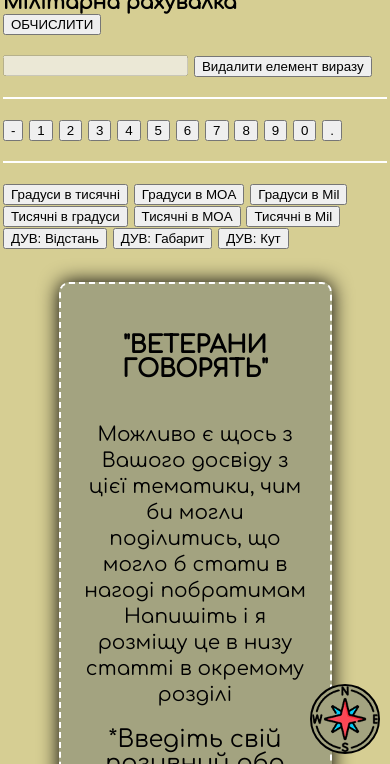
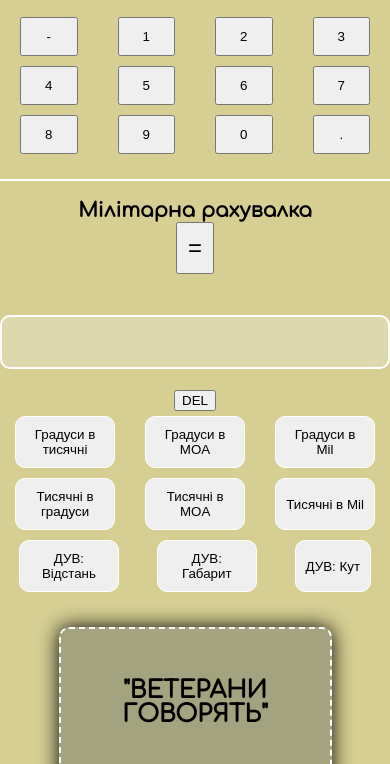
Before and after one commit to Ifenkiul/WEB_InfantryHandbook, a plain HTML site: page countings.html in a window 390 px wide. Shown: the part 80-844 px from the top of the page. Drawn offline with nearby package versions, Linux system fonts and the light colour scheme; a web font is replaced by a local one.

Commit message:
fixes for calc

```diff
--- a/countings.html
+++ b/countings.html
@@ -9,6 +9,7 @@
     <title>Infantry Handbook</title>
     <link rel="stylesheet" type="text/css" href="css/reset.css">
     <link rel="stylesheet" type="text/css" href="css/style.css">
+    <link rel="stylesheet" type="text/css" href="css/countings.css">
     <link href="https://fonts.googleapis.com/css2?family=Neucha&display=swap" rel="stylesheet">
 </head>
 
@@ -41,42 +42,50 @@
         <div class="content">
             <!--CONTENT-->
 
-            <h1 class="result">Мілітарна рахувалка</h1>
-            <button class="btn__count">ОБЧИСЛИТИ</button><br><br>
-            <label><input type="text" class="display" disabled></label>
 
-
-            <button class="delete__btn">Видалити елемент виразу</button>
             <section class="numbers">
                 <hr>
+                <div class="row">
                     <button class="number__btn">-</button>
                     <button class="number__btn">1</button>
                     <button class="number__btn">2</button>
                     <button class="number__btn">3</button>
+                </div>
+                <div class="row">
                     <button class="number__btn">4</button>
                     <button class="number__btn">5</button>
                     <button class="number__btn">6</button>
                     <button class="number__btn">7</button>
+                </div>
+                <div class="row">
                     <button class="number__btn">8</button>
                     <button class="number__btn">9</button>
                     <button class="number__btn">0</button>
                     <button class="number__btn">.</button>
+                </div>
                 <hr>
+            </section>
+            <h1 class="result">Мілітарна рахувалка</h1>
+            <button class="btn__count">=</button><br><br>
+            <label><input type="text" class="display" disabled></label>
+            <br><button class="delete__btn">DEL</button>
 
-            </section>
             <section class="methods">
-
+                <div class="row methods">
                     <button class="operation__btn">Градуси в тисячні</button>
                     <button class="operation__btn">Градуси в MOA</button>
                     <button class="operation__btn">Градуси в Mil</button>
-                <br>
+                </div>
+                <div class="row methods">
                     <button class="operation__btn">Тисячні в градуси</button>
                     <button class="operation__btn">Тисячні в MOA</button>
-                <button class="operation__btn">Тисячні в Mil</button>
-                <br>
+                    <button class="operation__btn">Тисячні в Mil</button></div>
+                <div class="row methods">
                     <button class="operation__btn">ДУВ: Відстань</button>
                     <button class="operation__btn">ДУВ: Габарит</button>
                     <button class="operation__btn">ДУВ: Кут</button>
+                </div>
+
             </section>
 
 
@@ -122,19 +131,7 @@
         <!--------------------------------MAIL US--------------------------------------->
     </main>
 
-    <!--MINI MENU-->
-    <footer class="mini">
-        <img class="mini__btn" src="img/compass.png" alt="mini button image" width="100%">
-        <nav class="mini__menu">
-            <ul class="mini__menu__list">
-                <li><a class="mini__menu__list-link" href="../handbook.html#handbook">НАЗАД</a></li>
-                <li><a class="mini__menu__list-link" href="#1">Загальна інформація, ТТХ, боєприпаси</a></li>
-                <li><a class="mini__menu__list-link" href="#mail">ВЕТЕРАНИ ГОВОРЯТЬ</a></li>
-            </ul>
-        </nav>
 
-    </footer>
-    <!--MINI MENU-->
 
     <!-- MESSAGE BOX-->
     <div class="messageBox invisible">
--- /dev/null
+++ b/css/countings.css
@@ -0,0 +1,71 @@
+.content {
+  text-align: center;
+  padding: 0;
+}
+.numbers {
+  width: 50%;
+  margin: 20px auto;
+}
+.row {
+  width: 100%;
+  display: grid;
+  grid-template-columns: 1fr 1fr 1fr 1fr;
+}
+.number__btn {
+  padding: 10px;
+  margin: 5px 10px;
+  max-width: 100px;
+  cursor: pointer;
+}
+
+.methods {
+  width: 50%;
+  margin: 0 auto;
+  display: flex;
+  justify-content: space-around;
+  flex-wrap: wrap;
+}
+.row.methods {
+  width: 100%;
+  grid-template-columns: 1fr 1fr 1fr;
+}
+.operation__btn {
+  display: block;
+  padding: 10px;
+  margin: 5px 10px;
+  max-width: 100px;
+  cursor: pointer;
+  border: 1px solid white;
+  border-radius: 10px;
+}
+.display {
+  display: block;
+  width: 100%;
+  padding: 10px;
+  text-align: center;
+  font-size: 24px;
+  line-height: 30px;
+  border-radius: 10px;
+  border: 2px solid white;
+  margin: 0 auto;
+}
+.btn__count {
+  display: block;
+  padding: 10px;
+  font-size: 24px;
+  margin: 1px auto;
+}
+
+@media (max-width: 750px) {
+  .numbers {
+    width: 100%;
+    margin: 20px auto;
+  }
+  .number__btn {
+    padding: 10px;
+    margin: 5px 20px;
+  }
+  .methods {
+    width: 100%;
+  }
+}
--- a/css/style.css
+++ b/css/style.css
@@ -121,7 +121,7 @@ h3 {
   border: 1px solid #fff;
 }
 .paragraph {
-  line-height: 30px;
+  line-height: 36px;
   color: white;
   background-color: var(--color--bej);
   overflow: hidden;
--- a/js/countings.js
+++ b/js/countings.js
@@ -117,17 +117,17 @@ function degreeTo(firstOperand, operator) {
     switch (operator) {
       case 'Градуси в тисячні':
         resultText = `${(firstOperand * 16.66666666666667).toFixed(
-          2,
+          1,
         )} тисячних`;
         break;
 
       case 'Градуси в MOA':
-        resultText = `${(firstOperand * 60).toFixed(2)} MOA  (кутових хвилин)`;
+        resultText = `${(firstOperand * 60).toFixed(1)} MOA  (кутових хвилин)`;
         break;
 
       case 'Градуси в Mil':
         resultText = `${(firstOperand * 17.77777777778).toFixed(
-          2,
+          1,
         )} MIL (мілірадіан)`;
         break;
     }
@@ -145,14 +145,14 @@ function thousandsTo(firstOperand, operator) {
   } else {
     switch (operator) {
       case 'Тисячні в градуси':
-        resultText = `${(firstOperand * 0.06).toFixed(2)} градусів`;
+        resultText = `${(firstOperand * 0.06).toFixed(1)} градусів`;
         break;
       case 'Тисячні в MOA':
-        resultText = `${(firstOperand * 3.6).toFixed(2)} MOA  (кутових хвилин)`;
+        resultText = `${(firstOperand * 3.6).toFixed(1)} MOA  (кутових хвилин)`;
         break;
       case 'Тисячні в Mil':
         resultText = `${(firstOperand * 1.06666666666).toFixed(
-          2,
+          1,
         )} MIL (мілірадіан)`;
         break;
     }
```
Also changed, not shown: index.html (+1 -1 lines), vogneva/angles.html (+7 -9 lines), vogneva/pk.html (+1 -1 lines), vogneva/rpk74.html (+1 -1 lines). Lines whose indentation alone changed are shown as unchanged.
